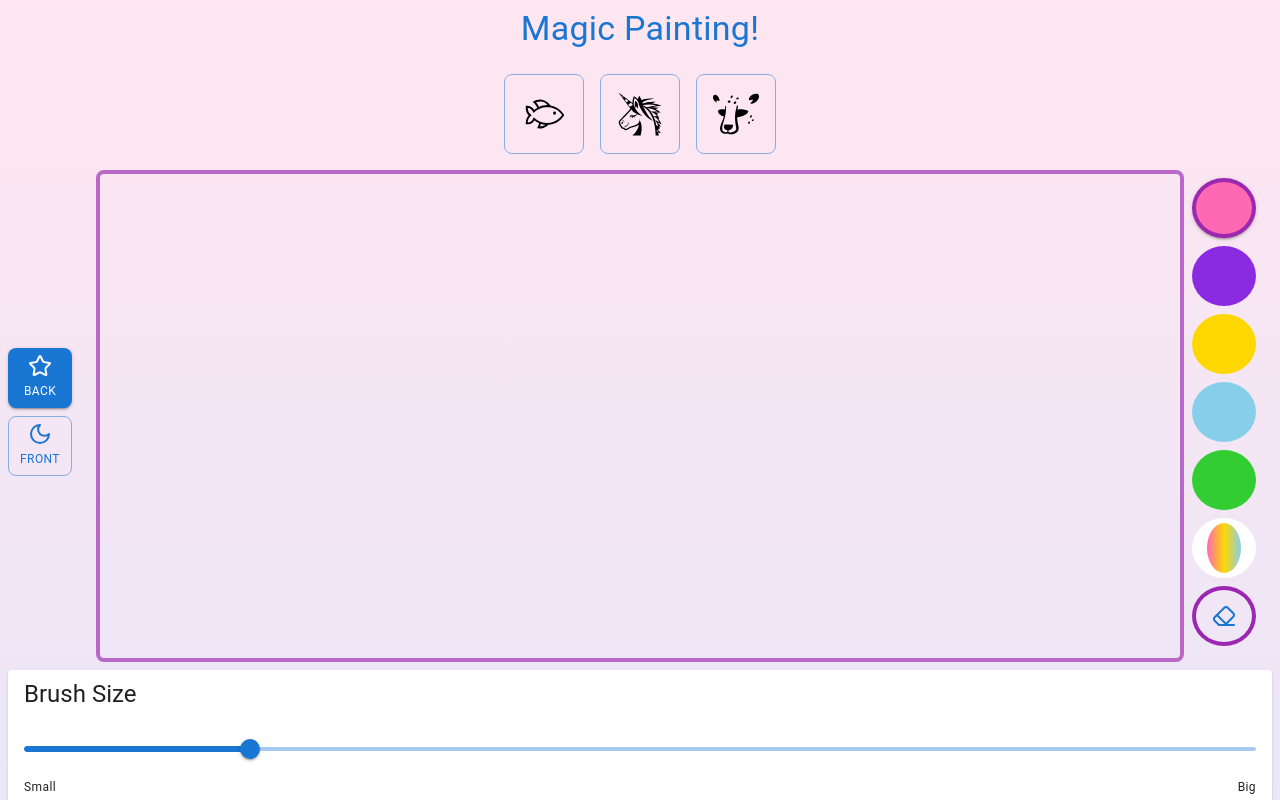
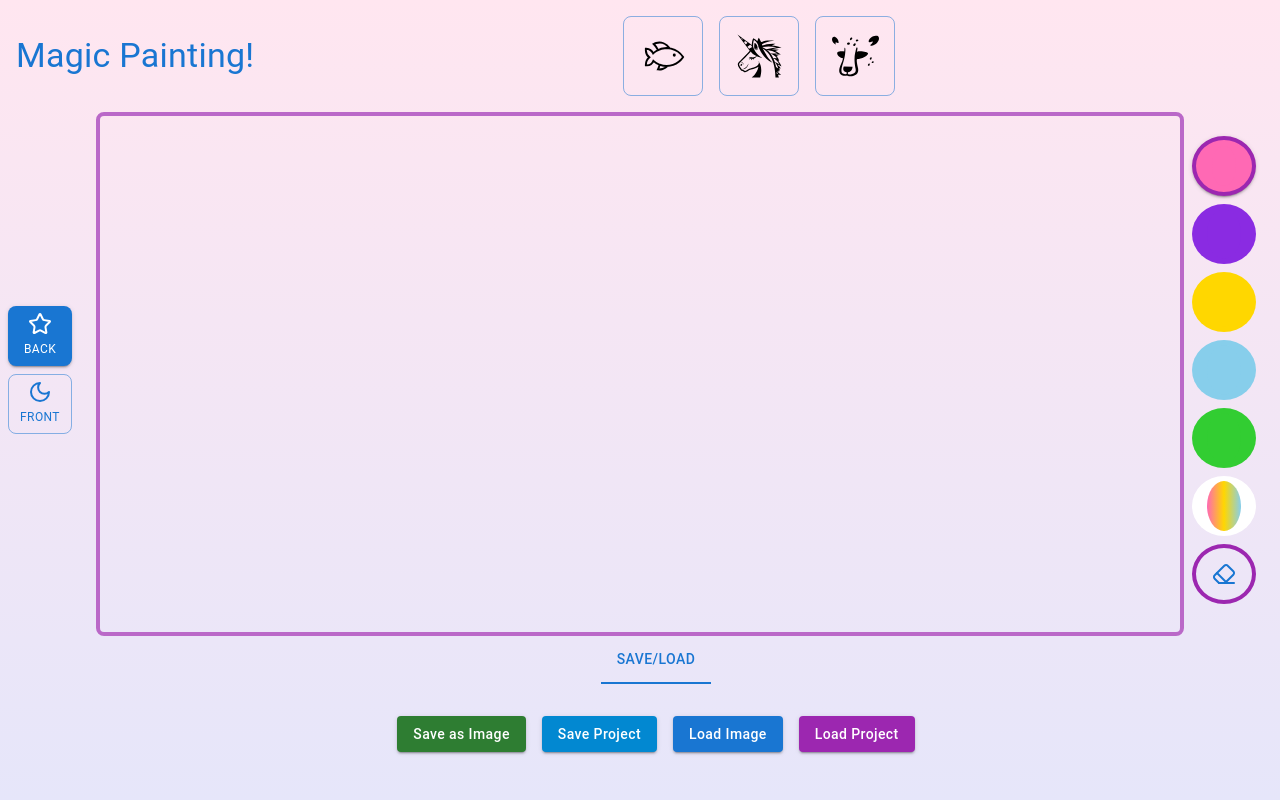
Before and after one commit to Kruisheer/paint_app, a React (Vite) app: page / in a window 1280 px wide. Shown: the top 800 px of the page. Built offline with nearby package versions, Linux system fonts and the light colour scheme.

Commit message:
Adjusted top layout

```diff
--- a/src/App.jsx
+++ b/src/App.jsx
@@ -80,7 +80,7 @@ const PaintingApp = () => {
     const updateCanvasSize = () => {
       if (containerRef.current) {
         const { width, height } = containerRef.current.getBoundingClientRect();
-        setCanvasSize({ width, height: height - 400 }); // Adjusted for additional controls
+        setCanvasSize({ width, height: height - 200 }); // Adjusted for additional controls
       }
     };
 
@@ -362,7 +362,20 @@ const PaintingApp = () => {
         background: 'linear-gradient(to bottom, #FFE6F0, #E6E6FA)',
       }}
     >
-      <Typography variant="h4" align="center" color="primary" sx={{ py: 1 }}>
+      {/* Top Bar: "Magic Painting" Text, SVG Buttons, Brush Size Slider */}
+      <Box
+        sx={{
+          display: 'flex',
+          flexDirection: { xs: 'column', sm: 'row' }, // Stack vertically on extra-small screens
+          alignItems: 'center',
+          justifyContent: 'space-between',
+          p: 2,
+          gap: 2,
+          flexWrap: 'wrap',
+        }}
+      >
+        {/* "Magic Painting" Text */}
+        <Typography variant="h4" color="primary" sx={{ flex: { xs: '1 1 100%', sm: '0 0 auto' } }}>
           Magic Painting!
         </Typography>
 
@@ -371,9 +384,9 @@ const PaintingApp = () => {
           sx={{
             display: 'flex',
             justifyContent: 'center',
-          gap: 2, // Increased gap for better spacing
-          p: 2,   // Increased padding for better spacing
+            gap: 2,
             flexWrap: 'wrap',
+            flex: { xs: '1 1 auto', sm: '0 0 auto' },
           }}
         >
           {images.map((img) => (
@@ -409,9 +422,17 @@ const PaintingApp = () => {
           ))}
         </Box>
 
-      {/* Preview and Instructions */}
+        {/* Brush Size Slider */}
+        <Box
+          sx={{
+            display: 'flex',
+            flexDirection: 'column',
+            alignItems: 'center',
+            flex: { xs: '1 1 100%', sm: '0 0 auto' },
+          }}
+        >
           {selectedImage && (
-        <Box sx={{ display: 'flex', justifyContent: 'center', alignItems: 'center', p: 1, flexDirection: 'column' }}>
+            <>
               <Typography variant="body2" sx={{ mb: 1 }}>
                 Adjust Brush Size to Scale Stamp:
               </Typography>
@@ -451,8 +472,10 @@ const PaintingApp = () => {
               <Typography variant="body2" sx={{ mt: 1 }}>
                 Click on the canvas to place the stamp.
               </Typography>
+            </>
+          )}
         </Box>
-      )}
+      </Box>
 
       {/* Layer and Canvas Area */}
       <Box
@@ -598,36 +621,12 @@ const PaintingApp = () => {
         </Box>
       </Box>
 
-      {/* Brush Size Slider */}
-      <Card
-        sx={{
-          m: 1,
-          order: { xs: 3, md: 2 }, // Position before Save/Load on small screens
-        }}
-      >
-        <CardHeader title="Brush Size" sx={{ py: 1 }} />
-        <CardContent>
-          <Slider
-            value={brushSize}
-            onChange={handleBrushSizeChange}
-            min={1}
-            max={50}
-            step={1}
-          />
-          <Box sx={{ display: 'flex', justifyContent: 'space-between', mt: 1 }}>
-            <Typography variant="caption">Small</Typography>
-            <Typography variant="caption">Big</Typography>
-          </Box>
-        </CardContent>
-      </Card>
-
-      {/* Save/Load Buttons Positioned Below Brush Size Slider */}
+      {/* Save/Load Buttons Positioned Below Canvas and Controls */}
       <Box
         sx={{
           width: '100%',
           mb: 2,
           px: 2,
-          order: { xs: 4, md: 3 }, // Ensure it's below the slider on small screens
         }}
       >
         <Tabs value={tabValue} onChange={handleTabChange} centered>
```
Lines whose indentation alone changed are shown as unchanged.
